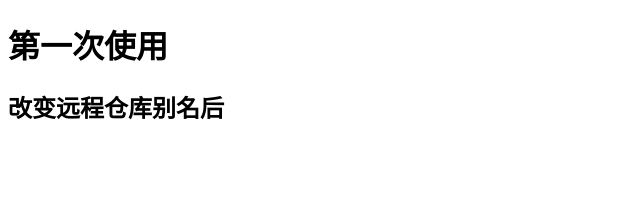
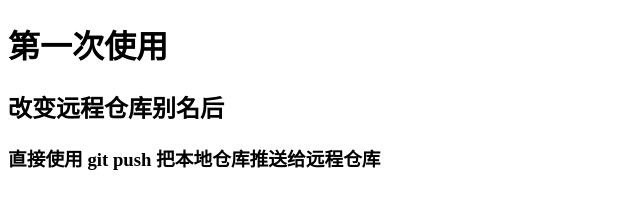
Before and after one commit to moon-inCloud/git-demo, a plain HTML site: page index.html in a window 1280 px wide. Shown: the whole page, without its empty margins (0-640 px from the left). Drawn offline with Linux system fonts and the light colour scheme.

Commit message:
A程序员第三次提交

```diff
--- a/index.html
+++ b/index.html
@@ -8,5 +8,6 @@
 <body>
     <h1>第一次使用</h1>
     <h2>改变远程仓库别名后</h2>
+    <h3>直接使用 git push 把本地仓库推送给远程仓库</h3>
 </body>
 </html>
```
